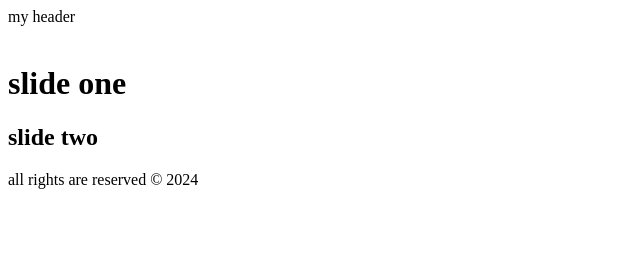
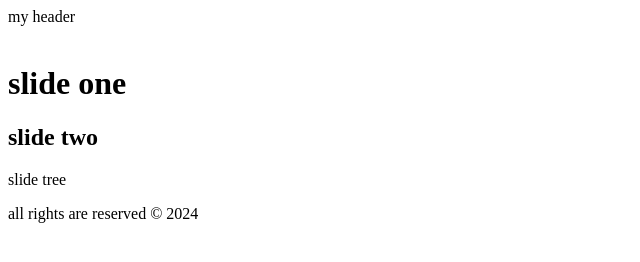
Before and after one commit to aref-abdemohammadi/git-test-1, a plain HTML site: page index.html in a window 1280 px wide. Shown: the whole page, without its empty margins (0-640 px from the left). Drawn offline with Linux system fonts and the light colour scheme.

```diff
--- a/index.html
+++ b/index.html
@@ -15,7 +15,7 @@
     <div class="slider">
         <h1>slide one</h1>
         <h2>slide two</h2>
-
+        <p>slide tree</p>
     </div>
     <footer>
         all rights are reserved © 2024
```
Also changed, not shown: 2 other files.
